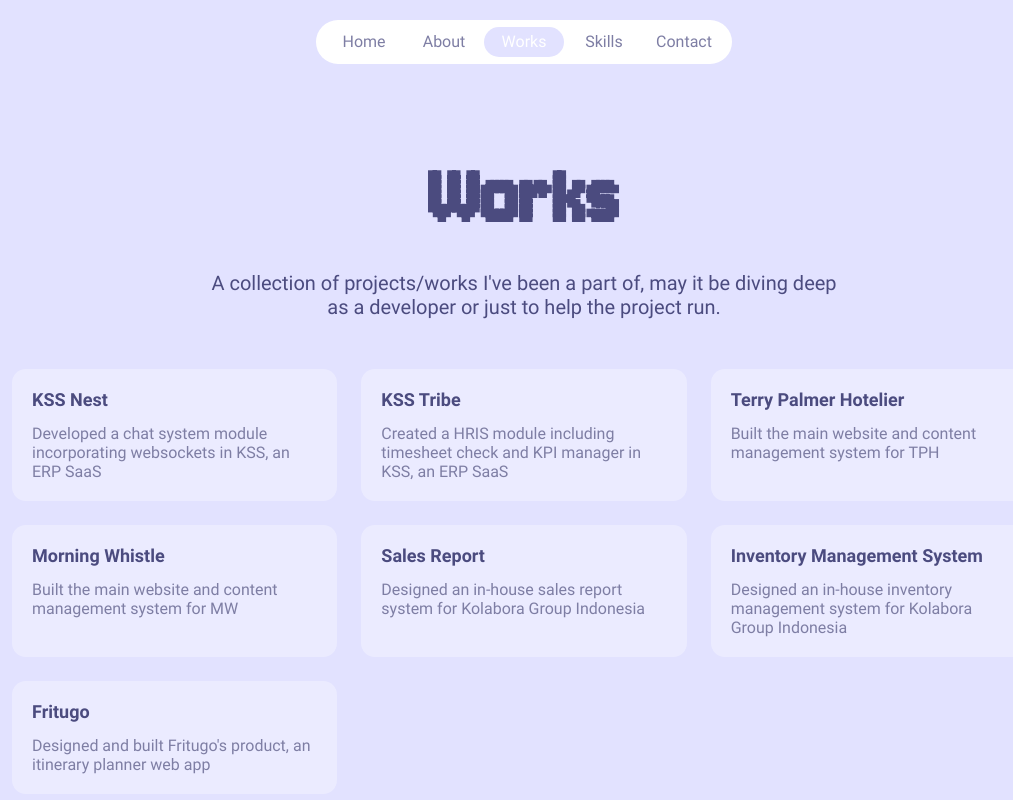
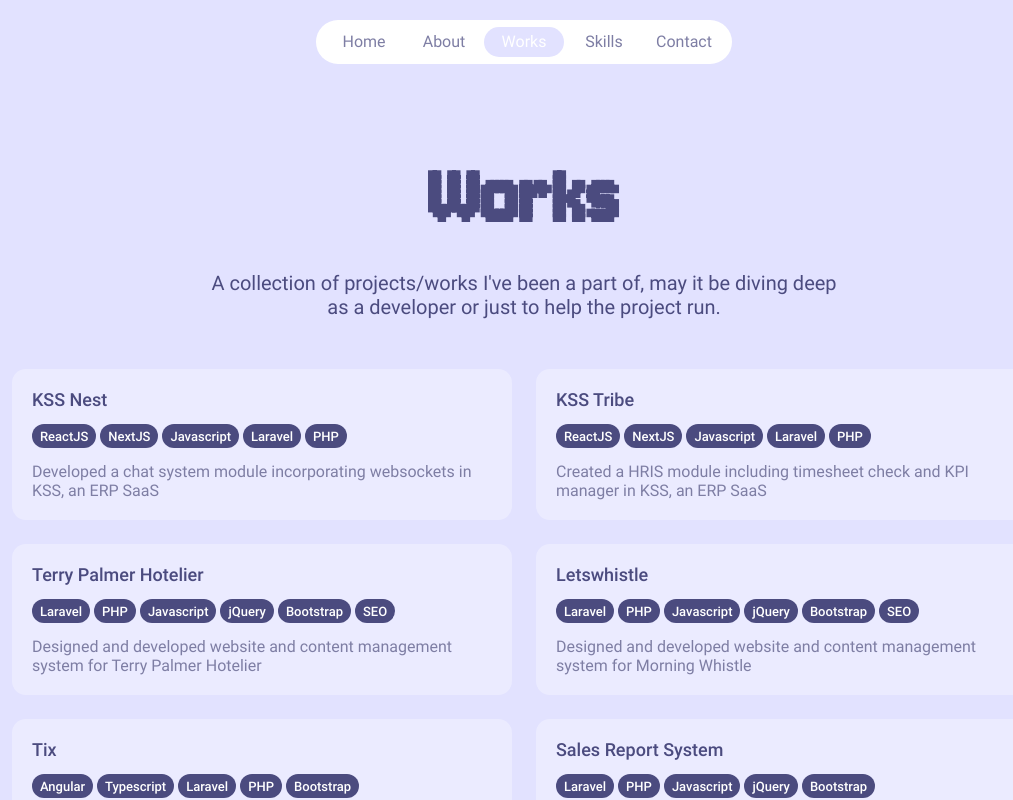
Before and after one commit to indra-oei/indraoei, a React (Vite) app: page /works in a window 1280 px wide. Shown: the top 800 px of the page, without its empty margins (116-1129 px from the left). Built offline with nearby package versions, Linux system fonts and the light colour scheme.

Commit message:
UI: works label component

```diff
--- a/src/components/Card/CardTitle/CardTitle.module.css
+++ b/src/components/Card/CardTitle/CardTitle.module.css
@@ -1,6 +1,6 @@
 .card-title {
   font-size: 18px;
-  font-weight: 600;
+  font-weight: 500;
   color: var(--color-primary) !important;
   margin: 0px;
 }
--- /dev/null
+++ b/src/components/Labels/Labels.jsx
@@ -0,0 +1,18 @@
+import Chip from "@mui/material/Chip";
+import classes from "./Labels.module.css";
+
+const Labels = ({ items = [] }) => {
+  return (
+    <div className={classes["labels"]}>
+      {items.map((item) => {
+        return <Chip key={item} className={classes["label-chip"]} label={item} size="small" />;
+      })}
+    </div>
+  );
+};
+
+Labels.propTypes = {
+  items: Array,
+};
+
+export default Labels;
--- /dev/null
+++ b/src/components/Labels/Labels.module.css
@@ -0,0 +1,16 @@
+.labels {
+  display: flex;
+  gap: 0.25rem;
+  overflow: auto;
+  -ms-overflow-style: none; /* IE and Edge */
+  scrollbar-width: none; /* Firefox */
+}
+/* Hide scrollbar for Chrome, Safari and Opera */
+.labels::-webkit-scrollbar {
+  display: none;
+}
+.label-chip {
+  background: var(--color-primary) !important;
+  color: #fff !important;
+  font-weight: 500;
+}
--- a/src/index.css
+++ b/src/index.css
@@ -34,6 +34,7 @@
   src: url("/Jersey/Jersey10-Regular.ttf");
 }
 :root {
+    --color-primary-bg: #e2e2ff;
   --color-primary: #4b4b7f;
   --color-secondary: #7e7ea4;
 }
--- a/src/pages/Home/index.jsx
+++ b/src/pages/Home/index.jsx
@@ -7,6 +7,8 @@
       <h1 className={classes["heading"]}>
         Hello. I am Indra. <br />
         <p className={classes["heading-typer"]}>{">"} I code for a living.</p>
+        {/* Hi, welcome to my home! */}
+        {/* <p className={classes["heading-typer"]}>{"> I'm a Full Stack Developer, Indra Oei"}</p> */}
       </h1>
       <SectionText className={classes["short-desc"]}>
         {"I'm passionate about creating breakthrough technology advances"} and robust systems
--- a/src/pages/Works/index.jsx
+++ b/src/pages/Works/index.jsx
@@ -6,6 +6,7 @@
 import Card from "../../components/Card/Card";
 import CardTitle from "../../components/Card/CardTitle/CardTitle";
 import CardBody from "../../components/Card/CardBody/CardBody";
+import Labels from "../../components/Labels/Labels";
 
 import { works } from "./works";
 
@@ -22,9 +23,10 @@
         <Grid container spacing={3}>
           {works.map((work) => {
             return (
-              <Grid item key={work.project_name} xs={12} sm={6} md={4}>
+              <Grid item key={work.project_name} xs={12} sm={6}>
                 <Card>
                   <CardTitle>{work.project_name}</CardTitle>
+                  <Labels items={work.tech} />
                   <CardBody>{work.description}</CardBody>
                 </Card>
               </Grid>
--- a/src/pages/Works/works.ts
+++ b/src/pages/Works/works.ts
@@ -2,36 +2,50 @@
   {
     project_name: "KSS Nest",
     description: "Developed a chat system module incorporating websockets in KSS, an ERP SaaS",
+    tech: ["ReactJS", "NextJS", "Javascript", "Laravel", "PHP"],
     link: "",
   },
   {
     project_name: "KSS Tribe",
     description: "Created a HRIS module including timesheet check and KPI manager in KSS, an ERP SaaS",
+    tech: ["ReactJS", "NextJS", "Javascript", "Laravel", "PHP"],
     link: "",
   },
   {
     project_name: "Terry Palmer Hotelier",
-    description: "Built the main website and content management system for TPH",
+    description: "Designed and developed website and content management system for Terry Palmer Hotelier",
+    tech: ["Laravel", "PHP", "Javascript", "jQuery", "Bootstrap", "SEO"],
     link: "",
   },
   {
-    project_name: "Morning Whistle",
-    description: "Built the main website and content management system for MW",
+    project_name: "Letswhistle",
+    description: "Designed and developed website and content management system for Morning Whistle",
+    tech: ["Laravel", "PHP", "Javascript", "jQuery", "Bootstrap", "SEO"],
     link: "",
   },
   {
-    project_name: "Sales Report",
-    description: "Designed an in-house sales report system for Kolabora Group Indonesia",
+    project_name: "Tix",
+    description:
+      "Designed and Developed client side for Tix, Kolabora Group Indonesia's Ticket Management System project",
+    tech: ["Angular", "Typescript", "Laravel", "PHP", "Bootstrap"],
+    link: "",
+  },
+  {
+    project_name: "Sales Report System",
+    description: "Designed and built an in-house sales report system for Kolabora Group Indonesia",
+    tech: ["Laravel", "PHP", "Javascript", "jQuery", "Bootstrap"],
     link: "",
   },
   {
     project_name: "Inventory Management System",
-    description: "Designed an in-house inventory management system for Kolabora Group Indonesia",
+    description: "Designed and built an in-house inventory management system for Kolabora Group Indonesia",
+    tech: ["Laravel", "PHP", "Javascript", "jQuery", "Bootstrap"],
     link: "",
   },
   {
     project_name: "Fritugo",
-    description: "Designed and built Fritugo's product, an itinerary planner web app",
+    description: "Designed and built an itinerary planner web application for Fritugo, a startup from Indonesia",
+    tech: ["PHP", "Javascript", "jQuery", "Bootstrap", "Google API"],
     link: "",
   },
 ];
```
